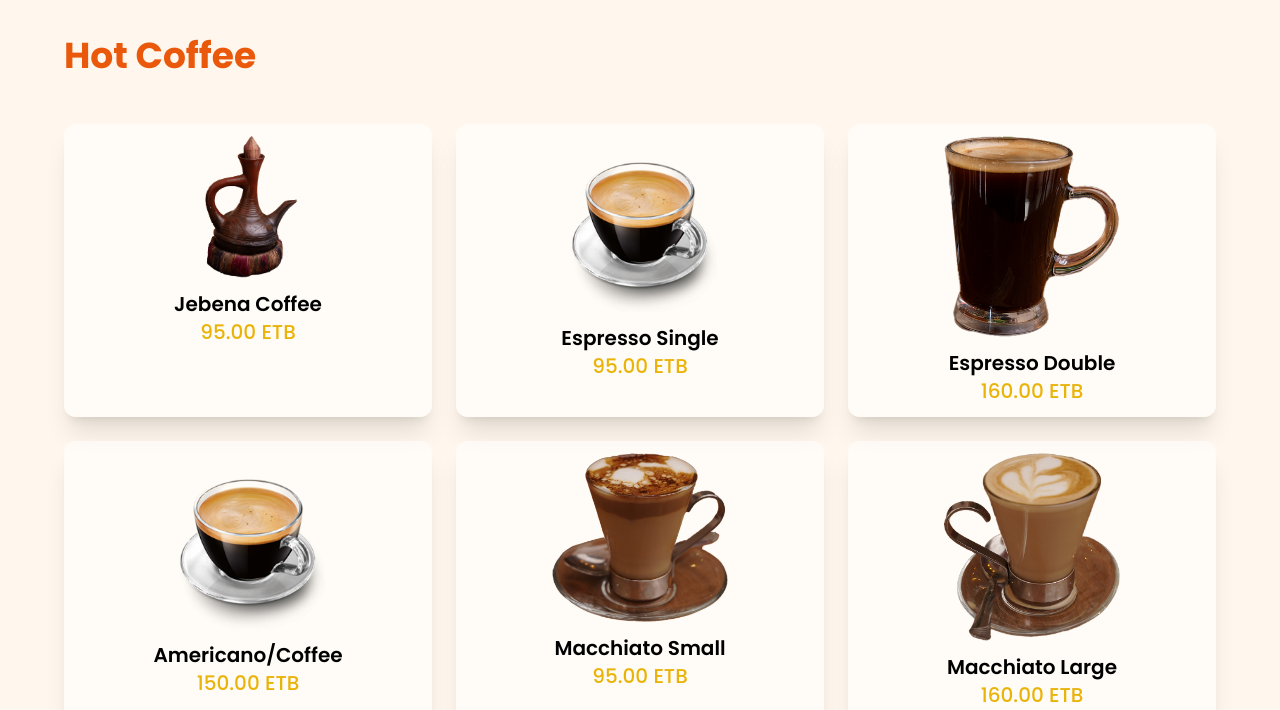
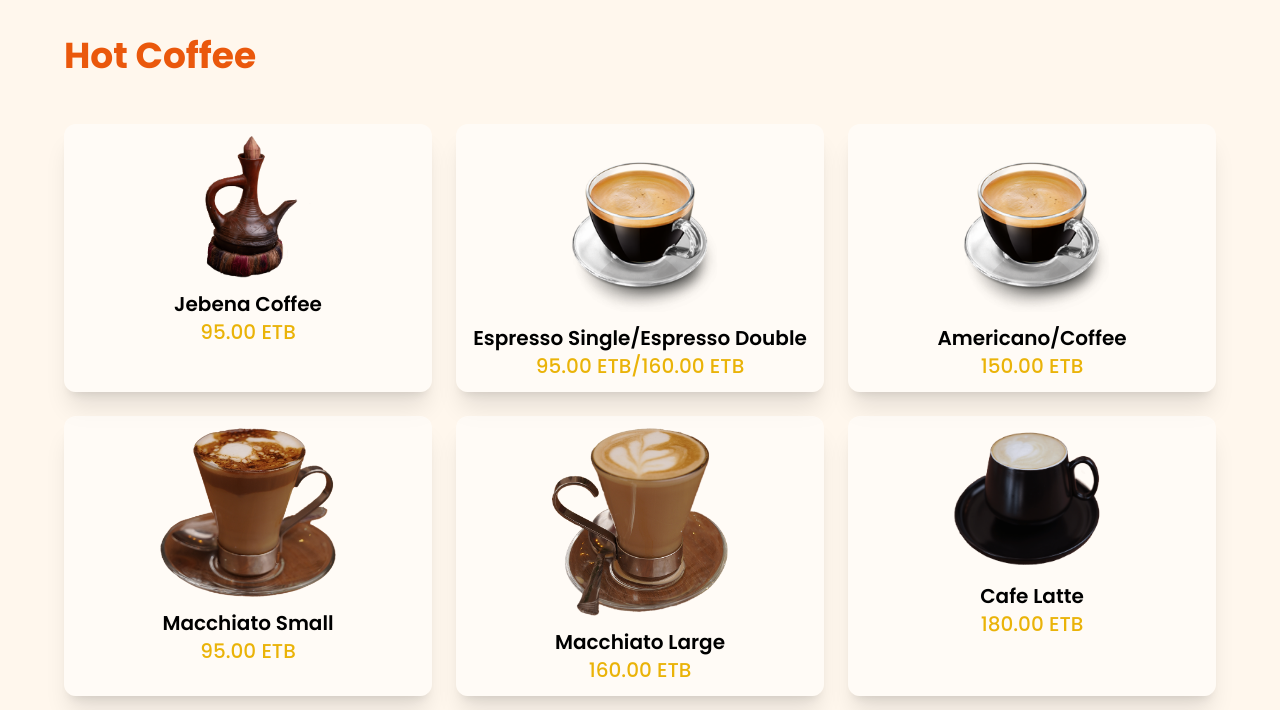
Before and after one commit to ankiyondesign/cherish-test, a plain HTML site: page index.html in a window 1280 px wide. Shown: the part 940-1650 px from the top of the page. Drawn offline with nearby package versions, Linux system fonts and the light colour scheme.

Commit message:
Update index.html

```diff
--- a/index.html
+++ b/index.html
@@ -262,22 +262,8 @@
               class="w-44 mx-auto img-shadow transition-all duration-500 group-hover:translate-y-[-30px] group-hover:scale-110 ease-out"
             />
             <div>
-              <p class="text-xl poppins-semibold">Espresso Single</p>
-              <p class="text-xl poppins-medium text-yellow-500">95.00 ETB</p>
-            </div>
-          </div>
-
-          <div
-            class="group space-y-3 text-center bg-white/50 shadow-xl p-3 rounded-xl fade-in-out"
-          >
-            <img
-              src="images/Espresso.png"
-              alt="Espresso double Image"
-              class="w-44 mx-auto img-shadow transition-all duration-500 group-hover:translate-y-[-30px] group-hover:scale-110 ease-out"
-            />
-            <div>
-              <p class="text-xl poppins-semibold">Espresso Double</p>
-              <p class="text-xl poppins-medium text-yellow-500">160.00 ETB</p>
+              <p class="text-xl poppins-semibold">Espresso Single/Espresso Double</p>
+              <p class="text-xl poppins-medium text-yellow-500">95.00 ETB/160.00 ETB</p>
             </div>
           </div>
 
```
